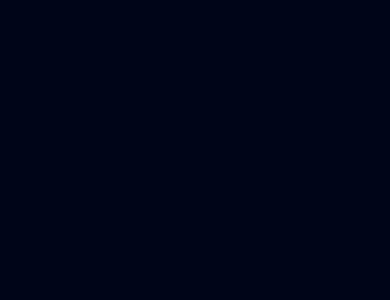
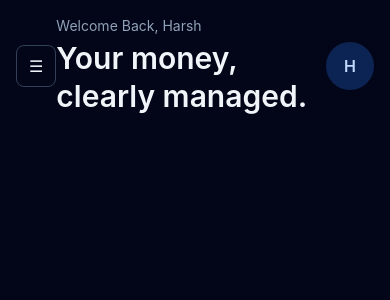
Before and after one commit to HaRsH1213/AI-Powered-Digital-Banking-Platform, a React app in the folder frontend/: page / in a window 390 px wide. Shown: the top 300 px of the page. Built offline with nearby package versions, Linux system fonts and the light colour scheme; the HTML template or start-up script is replaced by a standard one.

Commit message:
add responsive dashboard sidebar navigation and Dashboard header

```diff
--- a/frontend/package.json
+++ b/frontend/package.json
@@ -12,6 +12,7 @@
   "dependencies": {
     "@tailwindcss/vite": "^4.3.3",
     "axios": "^1.20.0",
+    "lucide-react": "^1.38.0",
     "react": "^19.2.8",
     "react-dom": "^19.2.8",
     "tailwindcss": "^4.3.3"
--- a/frontend/src/App.jsx
+++ b/frontend/src/App.jsx
@@ -1,6 +1,9 @@
 import DashboardPage from './pages/DashboardPage'
+import LoginPage from './pages/loginPage'
 
 
-const App = () => <DashboardPage />
+const App = () =>
+    // <LoginPage/>
+    <DashboardPage />
 
 export default App
--- a/frontend/src/components/DashboardHeader.jsx
+++ b/frontend/src/components/DashboardHeader.jsx
@@ -1,5 +1,55 @@
-const DashboardHeader = () => {
-  return <div />
+import { Bell } from "lucide-react";
+const DashboardHeader = ({menuOpen, setMenuOpen}) => {
+  return (
+    <header className=" flex items-center mb-8 justify-between">
+      <button
+        type="button"
+        onClick={()=> setMenuOpen(prev => !prev)}
+        className="px-3 py-2 border border-slate-700 rounded-lg lg:hidden "
+        aria-label="toogle-navigation">
+
+
+        ☰
+
+      </button>
+
+
+      <div>
+        <p className="text-sm text-slate-400 ">
+
+          Welcome Back, Harsh
+
+        </p>
+
+        <h1 className=" text-3xl mt-1 font-semibold sm:text-4xl leading-tight">
+
+          Your money, clearly managed.
+
+        </h1>
+      </div>
+
+
+      <div className=" flex items-center ">
+
+        <button className=" relative hidden h-12 w-12 rounded-full bg-slate-800  sm:flex items-center justify-center">
+
+          <Bell size={18}/>
+
+          <span className="absolute -top-1 -right-1 h-5 w-5 flex justify-center items-center  rounded-full bg-red-400 text-xs text-slate-950">
+            3
+          </span>
+
+        </button>
+
+        <span className="flex justify-center items-center w-12 h-12 rounded-full bg-blue-500/25 font-semibold text-blue-200 sm:ml-4">
+          H
+        </span>
+
+      </div>
+
+    </header>
+
+  )
 }
 
 export default DashboardHeader
--- a/frontend/src/pages/DashboardPage.jsx
+++ b/frontend/src/pages/DashboardPage.jsx
@@ -1,6 +1,7 @@
 import { useState } from 'react'
 import DashboardLayout from '../components/DashboardLayout'
 import Sidebar from '../components/Sidebar'
+import DashboardHeader from '../components/DashboardHeader'
 
 const DashboardPage = () => {
   const [navIndex, setNavIndex] = useState(0)
@@ -8,9 +9,18 @@
   return (
     <DashboardLayout>
 
-      <Sidebar navIndex = {navIndex} setNavIndex = {setNavIndex}/>
-      <section>
+
+      <Sidebar menuOpen = {menuOpen} navIndex = {navIndex} setNavIndex = {setNavIndex}/>
+
+      {menuOpen && (
+        <div onClick={() => setMenuOpen(false)}
+        className='fixed inset-0 z-10 bg-black/50 lg:hidden'>
+
+        </div>
+      )}
+      <section  className='min-w-0 p-4 sm:p-6 lg:p-10'>
         {/* dashboard content will go here */}
+        <DashboardHeader menuOpen = {menuOpen} setMenuOpen ={setMenuOpen} />
       </section>
     </DashboardLayout>
   )
```
Also changed, not shown: 1 other file (tests, documents, lock files or other folders).
